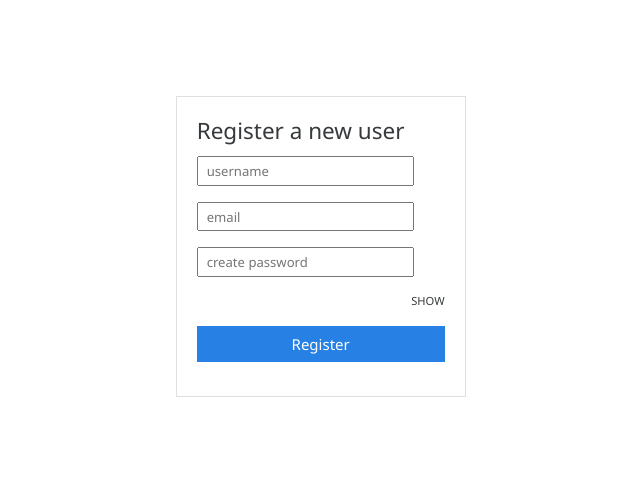
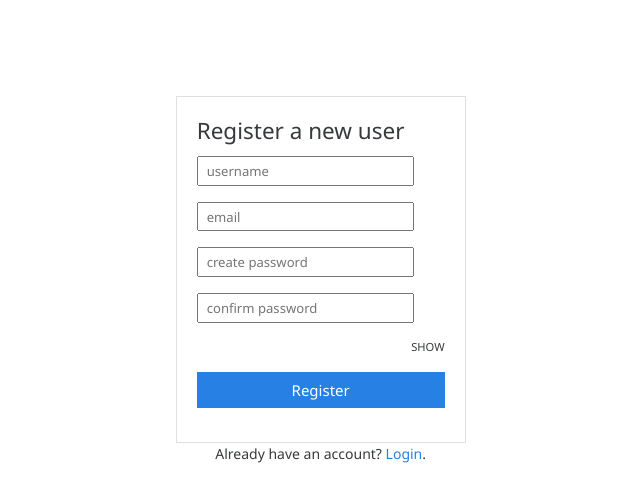
Before and after one commit to Kadam-Aditya/AI-ExpenceXpert, a Django app: page /authentication/register in a window 1280 px wide. Shown: the top 502 px of the page, without its empty margins (266-906 px from the left). Run offline with Django 4.2, Linux system fonts and the light colour scheme; some libraries are stand-ins or nearby versions.

Commit message:
final commit

```diff
--- a/templates/authentication/login.html
+++ b/templates/authentication/login.html
@@ -39,7 +39,7 @@
                         <input
                           type="password"
                           name="password"
-                          placeholder="create password"
+                          placeholder="password"
                           id="passwordField1"
                           class="from-control form-control-sm"
                         />
@@ -51,11 +51,13 @@
                 </form>
             </div>
         </div>
+        <center><p>New user? <a href="register"> Signup</a>.</p></center>
         </div>
     </div>
     </div class="col=md-4"></div>
 </div>
 
+
 <script src="{% static 'js/register.js' %}"></script>
 
 {% endblock content %}
--- a/templates/authentication/register.html
+++ b/templates/authentication/register.html
@@ -61,6 +61,16 @@
                           id="passwordField1"
                           class="from-control form-control-sm"
                         />
+                    </div>
+
+                    <div class="form-group">
+                        <input
+                          type="password"
+                          name="password"
+                          placeholder="confirm password"
+                          id="passwordField2"
+                          class="from-control form-control-sm"
+                        />
                         <small class="float-right py-3 showPasswordToggle">SHOW</small>
                     </div>
 
@@ -70,6 +80,7 @@
                 </form>
             </div>
         </div>
+        <center><p>Already have an account? <a href="login"> Login</a>.</p></center>
         </div>
     </div>
     </div class="col=md-4"></div>
```
